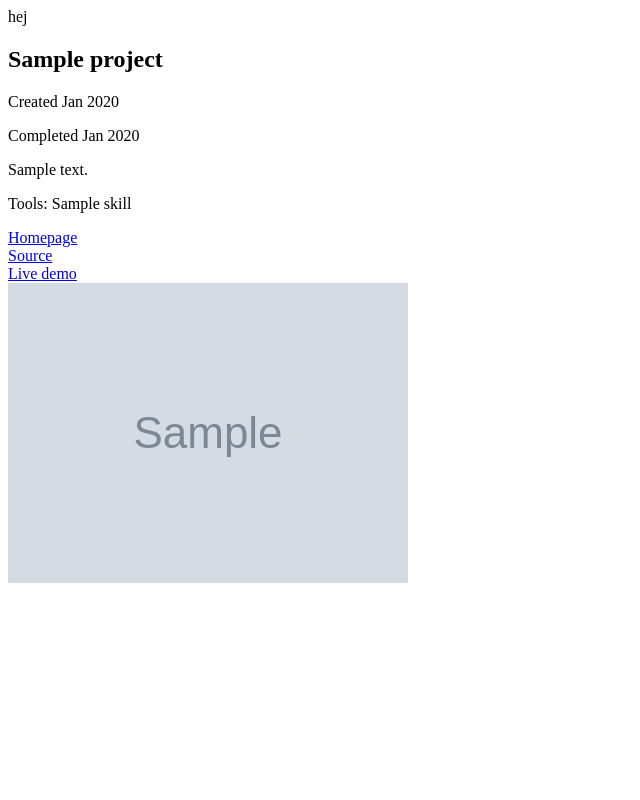
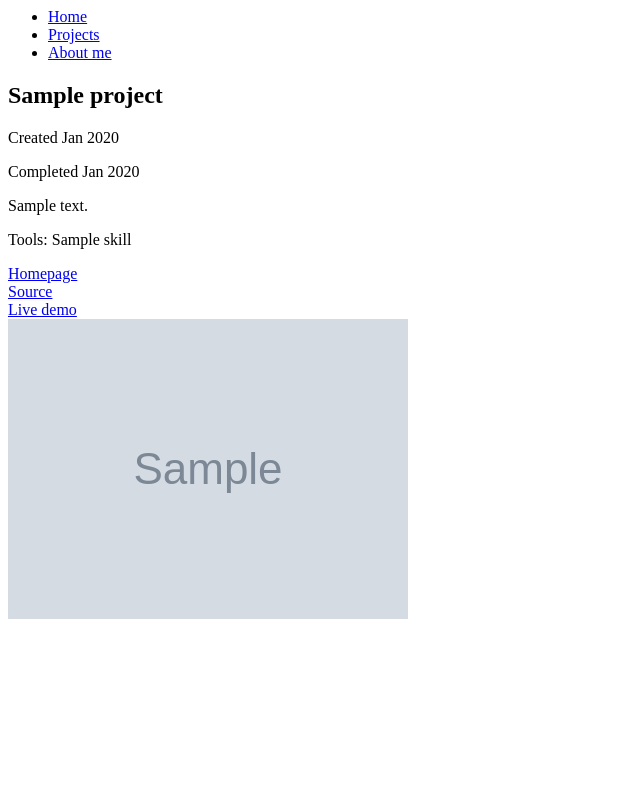
Before and after one commit to therocode/therocode-site, a Django app: page /projects/ in a window 1280 px wide. Shown: the whole page, without its empty margins (0-640 px from the left). Run offline with Django 3.2, Linux system fonts and the light colour scheme; tables that the repository leaves empty hold one stand-in row (values such as "Sample post"); grey boxes marked "Sample" are stand-in pictures.

Commit message:
made site base template

```diff
--- a/project_viewer/templates/pv/project_list.html
+++ b/project_viewer/templates/pv/project_list.html
@@ -39,6 +39,6 @@
 			</section>
 		{% endfor %}
 	{% else %}
-	<p>No projects are available.</p>
+		<p>No projects are available.</p>
 	{% endif %}
 {% endblock content %}
--- a/templates/base.html
+++ b/templates/base.html
@@ -1,4 +1,18 @@
-hej
+<header>
+	<nav>
+		<ul>
+			<li>
+				<a href="/">Home</a>
+			</li>
+			<li>
+				<a href="/projects">Projects</a>
+			</li>
+			<li>
+				<a href="/about">About me</a>
+			</li>
+		</ul>
+	</nav>
+</header>
 
 {% block content %}
 {% endblock content %}
```
